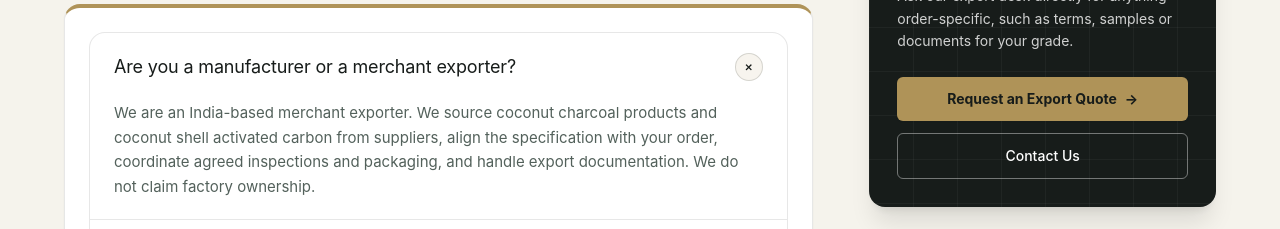
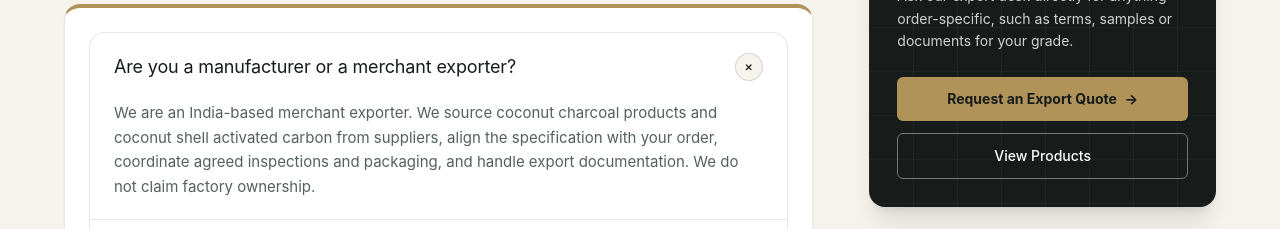
Before and after one commit to yashshingne33/shreeshyamexports, a React (Vite) app: page /faq in a window 1280 px wide. Shown: the part 820-1049 px from the top of the page. Built offline with nearby package versions, Linux system fonts and the light colour scheme.

Commit message:
Remove contact us redirects from faq

```diff
--- a/src/pages/FAQ.jsx
+++ b/src/pages/FAQ.jsx
@@ -20,7 +20,7 @@ export default function FAQ() {
         body="Practical answers for international buyers. Ask us directly for anything order-specific."
       >
         <QuoteLink className={BTN_PRIMARY}>Request an Export Quote <span aria-hidden="true">&rarr;</span></QuoteLink>
-        <Link to="/contact/" className={BTN_GHOST_DARK}>Contact Us</Link>
+        <Link to="/request-a-quote/" className={BTN_GHOST_DARK}>Contact Us</Link>
       </PhotoBanner>
 
       <Breadcrumbs trail={[{ label: "FAQ" }]} />
@@ -41,7 +41,7 @@ export default function FAQ() {
               <h3 className="mt-4 font-serif text-2xl font-bold text-brass">Still have a question?</h3>
               <p className="mt-3 text-sm leading-relaxed text-white/80">Ask our export desk directly for anything order-specific, such as terms, samples or documents for your grade.</p>
               <QuoteLink className={`${BTN_PRIMARY} mt-6 w-full`}>Request an Export Quote <span aria-hidden="true">&rarr;</span></QuoteLink>
-              <Link to="/contact/" className={`${BTN_GHOST_DARK} mt-3 w-full`}>Contact Us</Link>
+              <Link to="/products/" className={`${BTN_GHOST_DARK} mt-3 w-full`}>View Products</Link>
             </div>
           </aside>
         </div>
```
